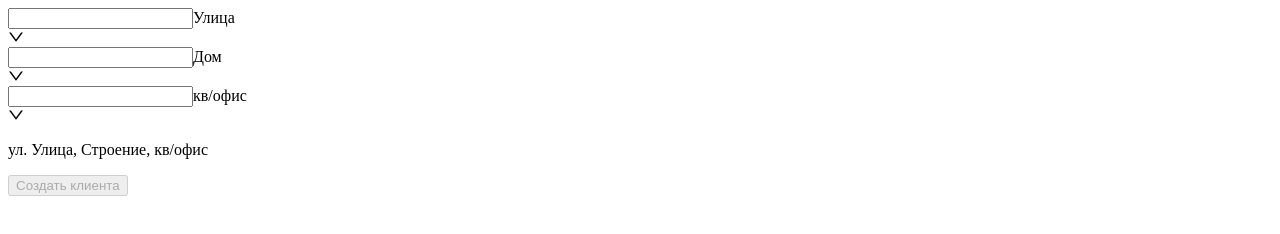
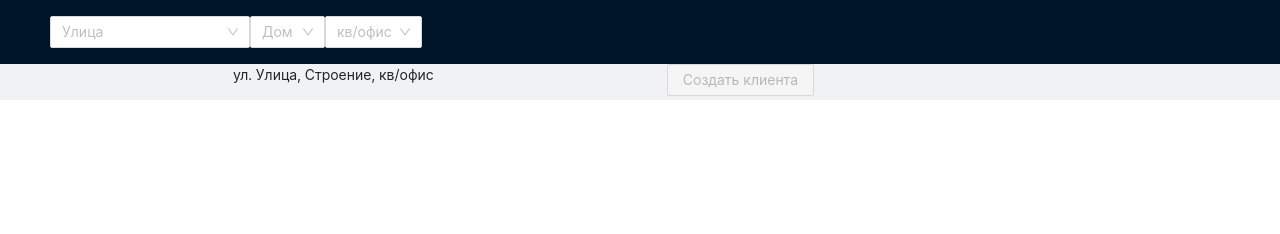
Before and after one commit to bifard/yk-pages, a plain HTML site: page index.html in a window 1280 px wide. Drawn offline with Linux system fonts and the light colour scheme; the site is published under a folder, as on GitHub Pages, so addresses that start at the root find nothing; no server answers.

Commit message:
Update index.html

```diff
--- a/index.html
+++ b/index.html
@@ -1 +1 @@
-<!doctype html><html lang="ru"><head><meta charset="utf-8"/><meta name="viewport" content="width=device-width,initial-scale=1"/><meta name="theme-color" content="#000000"/><meta name="description" content="Web site created using create-react-app"/><title>YK</title><script defer="defer" src="./static/js/main.57a0587c.js"></script><link href="/static/css/main.8e49b498.css" rel="stylesheet"></head><body><noscript>You need to enable JavaScript to run this app.</noscript><div id="root"></div></body></html>
+<!doctype html><html lang="ru"><head><meta charset="utf-8"/><meta name="viewport" content="width=device-width,initial-scale=1"/><meta name="theme-color" content="#000000"/><meta name="description" content="Web site created using create-react-app"/><title>YK</title><script defer="defer" src="./static/js/main.57a0587c.js"></script><link href="./static/css/main.8e49b498.css" rel="stylesheet"></head><body><noscript>You need to enable JavaScript to run this app.</noscript><div id="root"></div></body></html>
```
